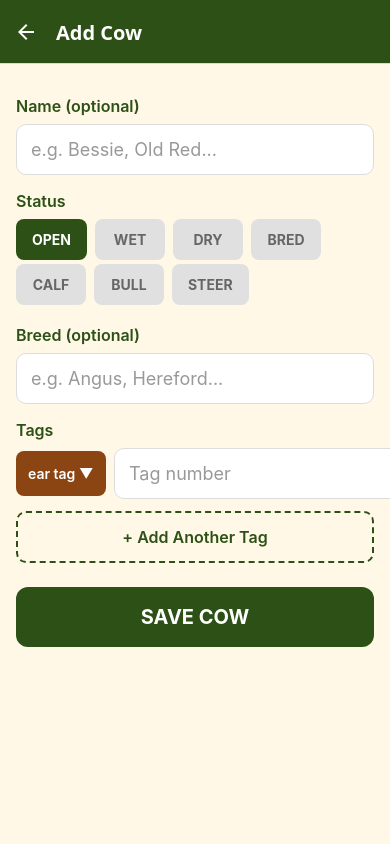
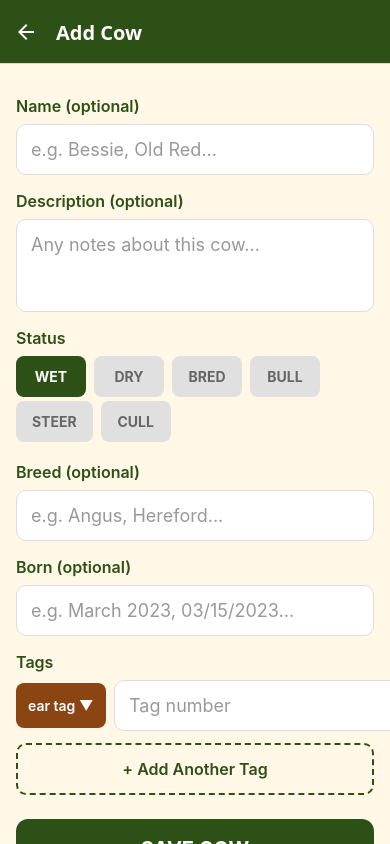
Before and after one commit to joshua18token-pixel/RanchBook, a React Native app: screen /AddCow in a window 390 px wide. Built offline with nearby package versions, Linux system fonts and the light colour scheme.

Commit message:
Fix save crash (uuid→simple ID), add description + birth date fields, replace open/calf with cull status

```diff
--- a/src/screens/AddCowScreen.tsx
+++ b/src/screens/AddCowScreen.tsx
@@ -11,7 +11,7 @@ import {
 import { addCow } from '../services/database';
 import { CowStatus, Tag } from '../types';
 
-const STATUSES: CowStatus[] = ['open', 'wet', 'dry', 'bred', 'calf', 'bull', 'steer'];
+const STATUSES: CowStatus[] = ['wet', 'dry', 'bred', 'bull', 'steer', 'cull'];
 const TAG_LABELS = ['ear tag', 'RFID', 'brand', 'other'];
 
 interface TagInput {
@@ -21,8 +21,10 @@ interface TagInput {
 
 export default function AddCowScreen({ navigation }: any) {
   const [name, setName] = useState('');
-  const [status, setStatus] = useState<CowStatus>('open');
+  const [description, setDescription] = useState('');
+  const [status, setStatus] = useState<CowStatus>('wet');
   const [breed, setBreed] = useState('');
+  const [birthDate, setBirthDate] = useState('');
   const [tags, setTags] = useState<TagInput[]>([{ label: 'ear tag', number: '' }]);
   const [saving, setSaving] = useState(false);
 
@@ -59,10 +61,12 @@ export default function AddCowScreen({ navigation }: any) {
     try {
       await addCow({
         name: name.trim() || undefined,
+        description: description.trim() || undefined,
         status,
         breed: breed.trim() || undefined,
+        birthDate: birthDate.trim() || undefined,
         tags: validTags.map(t => ({
-          id: '',  // will be assigned
+          id: '',
           label: t.label,
           number: t.number.trim(),
         })),
@@ -86,6 +90,18 @@ export default function AddCowScreen({ navigation }: any) {
         value={name}
         onChangeText={setName}
         autoCorrect={false}
+      />
+
+      {/* Description */}
+      <Text style={styles.label}>Description (optional)</Text>
+      <TextInput
+        style={[styles.input, styles.textArea]}
+        placeholder="Any notes about this cow..."
+        placeholderTextColor="#999"
+        value={description}
+        onChangeText={setDescription}
+        multiline
+        numberOfLines={3}
       />
 
       {/* Status */}
@@ -113,6 +129,17 @@ export default function AddCowScreen({ navigation }: any) {
         placeholderTextColor="#999"
         value={breed}
         onChangeText={setBreed}
+        autoCorrect={false}
+      />
+
+      {/* Birth Date */}
+      <Text style={styles.label}>Born (optional)</Text>
+      <TextInput
+        style={styles.input}
+        placeholder="e.g. March 2023, 03/15/2023..."
+        placeholderTextColor="#999"
+        value={birthDate}
+        onChangeText={setBirthDate}
         autoCorrect={false}
       />
 
@@ -176,6 +203,10 @@ const styles = StyleSheet.create({
     borderWidth: 1,
     borderColor: '#ddd',
     color: '#333',
+  },
+  textArea: {
+    minHeight: 80,
+    textAlignVertical: 'top',
   },
   statusRow: { flexDirection: 'row', flexWrap: 'wrap' },
   statusButton: {
--- a/src/screens/CowDetailScreen.tsx
+++ b/src/screens/CowDetailScreen.tsx
@@ -12,16 +12,15 @@ import { useFocusEffect } from '@react-navigation/native';
 import { getAllCows, updateCow, addNote, deleteCow } from '../services/database';
 import { Cow, CowStatus } from '../types';
 
-const STATUSES: CowStatus[] = ['open', 'wet', 'dry', 'bred', 'calf', 'bull', 'steer'];
+const STATUSES: CowStatus[] = ['wet', 'dry', 'bred', 'bull', 'steer', 'cull'];
 
 const STATUS_COLORS: Record<CowStatus, string> = {
   wet: '#4CAF50',
   dry: '#9E9E9E',
   bred: '#FFC107',
-  open: '#2196F3',
-  calf: '#FF9800',
   bull: '#795548',
   steer: '#607D8B',
+  cull: '#D32F2F',
 };
 
 export default function CowDetailScreen({ route, navigation }: any) {
@@ -118,13 +117,28 @@ export default function CowDetailScreen({ route, navigation }: any) {
         </View>
       )}
 
+      {/* Description */}
+      {cow.description ? (
+        <View style={styles.descriptionCard}>
+          <Text style={styles.descriptionText}>{cow.description}</Text>
+        </View>
+      ) : null}
+
       {/* Breed */}
-      {cow.breed && (
+      {cow.breed ? (
         <View style={styles.infoRow}>
           <Text style={styles.infoLabel}>Breed</Text>
           <Text style={styles.infoValue}>{cow.breed}</Text>
         </View>
-      )}
+      ) : null}
+
+      {/* Birth Date */}
+      {cow.birthDate ? (
+        <View style={styles.infoRow}>
+          <Text style={styles.infoLabel}>Born</Text>
+          <Text style={styles.infoValue}>{cow.birthDate}</Text>
+        </View>
+      ) : null}
 
       {/* Tags */}
       <Text style={styles.sectionTitle}>Tags</Text>
@@ -286,5 +300,14 @@ const styles = StyleSheet.create({
     alignItems: 'center',
   },
   deleteText: { color: '#fff', fontSize: 16, fontWeight: 'bold' },
+  descriptionCard: {
+    padding: 14,
+    backgroundColor: '#fff',
+    borderRadius: 10,
+    marginBottom: 8,
+    borderLeftWidth: 4,
+    borderLeftColor: '#8B4513',
+  },
+  descriptionText: { fontSize: 16, color: '#333', lineHeight: 22 },
   emptyText: { fontSize: 18, color: '#999', textAlign: 'center', marginTop: 40 },
 });
--- a/src/screens/HerdListScreen.tsx
+++ b/src/screens/HerdListScreen.tsx
@@ -16,10 +16,9 @@ const STATUS_COLORS: Record<CowStatus, string> = {
   wet: '#4CAF50',
   dry: '#9E9E9E',
   bred: '#FFC107',
-  open: '#2196F3',
-  calf: '#FF9800',
   bull: '#795548',
   steer: '#607D8B',
+  cull: '#D32F2F',
 };
 
 export default function HerdListScreen({ navigation }: any) {
--- a/src/services/database.ts
+++ b/src/services/database.ts
@@ -1,6 +1,9 @@
 import AsyncStorage from '@react-native-async-storage/async-storage';
 import { Cow, CowNote, Tag } from '../types';
-import { v4 as uuidv4 } from 'uuid';
+
+function generateId(): string {
+  return Date.now().toString(36) + Math.random().toString(36).substring(2, 10);
+}
 
 const COWS_KEY = 'ranchbook_cows';
 
@@ -19,7 +22,7 @@ export async function addCow(cow: Omit<Cow, 'id' | 'createdAt' | 'updatedAt' | '
   const cows = await getAllCows();
   const newCow: Cow = {
     ...cow,
-    id: uuidv4(),
+    id: generateId(),
     notes: [],
     createdAt: new Date().toISOString(),
     updatedAt: new Date().toISOString(),
@@ -43,7 +46,7 @@ export async function addNote(cowId: string, text: string): Promise<CowNote | nu
   const cow = cows.find(c => c.id === cowId);
   if (!cow) return null;
   const note: CowNote = {
-    id: uuidv4(),
+    id: generateId(),
     text,
     createdAt: new Date().toISOString(),
   };
--- a/src/types/index.ts
+++ b/src/types/index.ts
@@ -12,15 +12,16 @@ export interface CowNote {
   createdAt: string; // ISO date
 }
 
-export type CowStatus = 'wet' | 'dry' | 'bred' | 'open' | 'calf' | 'bull' | 'steer';
+export type CowStatus = 'wet' | 'dry' | 'bred' | 'bull' | 'steer' | 'cull';
 
 export interface Cow {
   id: string;
   name?: string;           // optional nickname
+  description?: string;    // free-text description/notes
   tags: Tag[];             // multiple tags referencing the same cow
   status: CowStatus;
   breed?: string;
-  birthDate?: string;
+  birthDate?: string;      // optional birth date
   notes: CowNote[];
   createdAt: string;
   updatedAt: string;
```
Also changed, not shown: 1 other file (tests, documents, lock files or other folders).
